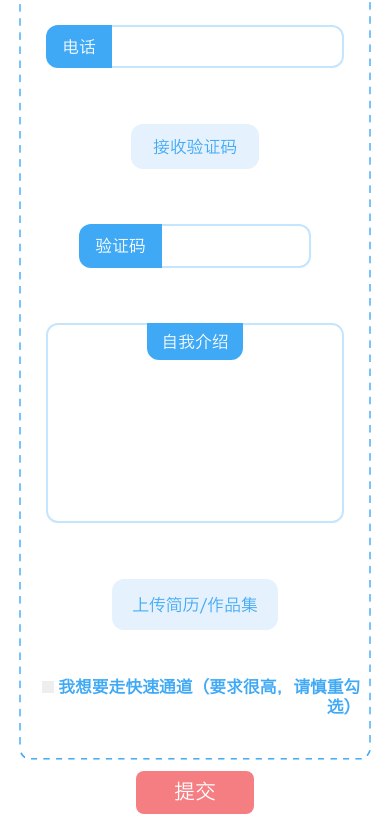
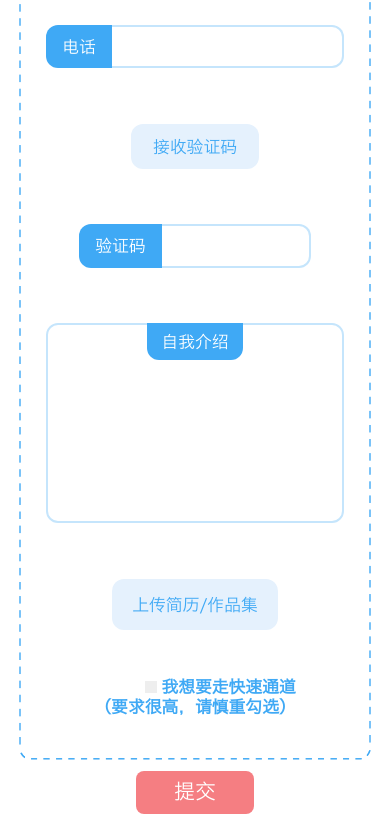
Before and after one commit to UniqueStudio/UniqueRecruitmentForm, a React (Create React App) app: page / in a window 390 px wide. Shown: the part 1194-2032 px from the top of the page. Built offline with nearby package versions, Linux system fonts and the light colour scheme.

Commit message:
Fix bugs

```diff
--- a/src/component/Form/index.tsx
+++ b/src/component/Form/index.tsx
@@ -265,9 +265,12 @@ class Form extends React.Component<Props> {
                 <Choose onChange={this.handleChange('sex')} />
             </div>
         );
-        const Grade = <Select selections={GRADES} name='所属年级' onChange={this.handleChange('grade')} onToggle={() => this.handleToggle('grade')} open={this.state.open === 'grade'} />;
-        const Group = <Select selections={GROUPS} name='组别选择' onChange={this.handleChange('group')} onToggle={() => this.handleToggle('group')} open={this.state.open === 'group'} />;
-        const Score = <Select selections={SCORES} name='成绩排名' onChange={this.handleChange('score')} onToggle={() => this.handleToggle('score')} open={this.state.open === 'score'} />;
+        const Grade = <Select selections={GRADES} name='所属年级' onChange={this.handleChange('grade')}
+                              onToggle={() => this.handleToggle('grade')} open={this.state.open === 'grade'} />;
+        const Group = <Select selections={GROUPS} name='组别选择' onChange={this.handleChange('group')}
+                              onToggle={() => this.handleToggle('group')} open={this.state.open === 'group'} />;
+        const Score = <Select selections={SCORES} name='成绩排名' onChange={this.handleChange('score')}
+                              onToggle={() => this.handleToggle('score')} open={this.state.open === 'score'} />;
         const Phone = <Input for='phone' size='ml' name='电话' onChange={this.handleChange} />;
         const CodeButton = <Button name={sent ? `${time}秒后${isMobile ? '重新获取' : '重获'}` : '接收验证码'}
                                    bgColor={canGetCode ? 'primary' : 'primaryLighter'}
@@ -296,8 +299,11 @@ class Form extends React.Component<Props> {
         );
         const Quick = (
             <div className='quick'>
-                <input type="checkbox" id="quick" name="quick" onChange={this.handleCheck}/>
-                <label htmlFor="quick"><div className='checker'/>我想要走快速通道（要求很高，请慎重勾选）</label>
+                <input type="checkbox" id="quick" name="quick" onChange={this.handleCheck} />
+                <label htmlFor="quick">
+                    <div className='checker' />
+                    我想要走快速通道{isMobile && <br />}（要求很高，请慎重勾选）
+                </label>
             </div>
         );
         const Submit = (
```
Also changed, not shown: 5 other files (tests, documents, lock files or other folders).
